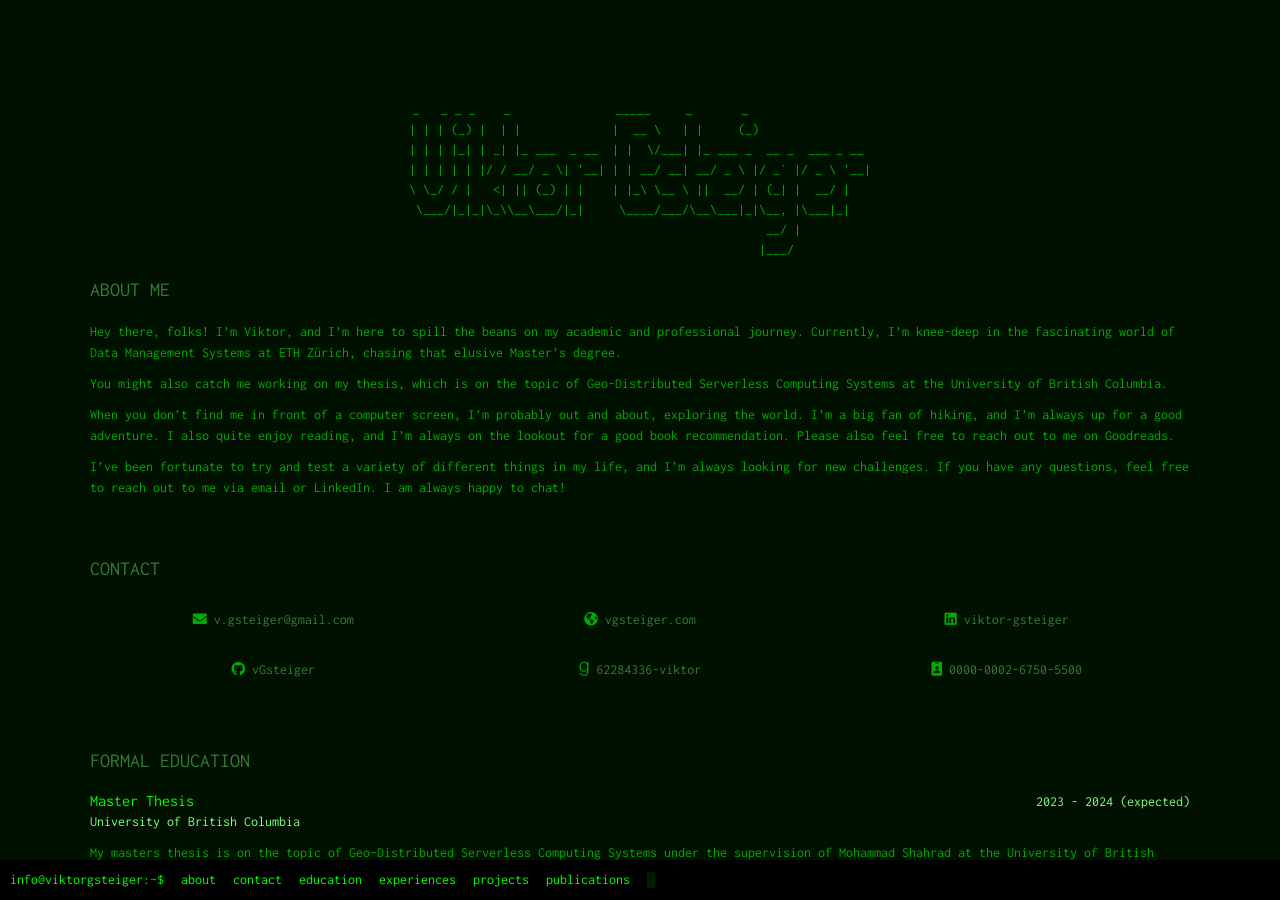
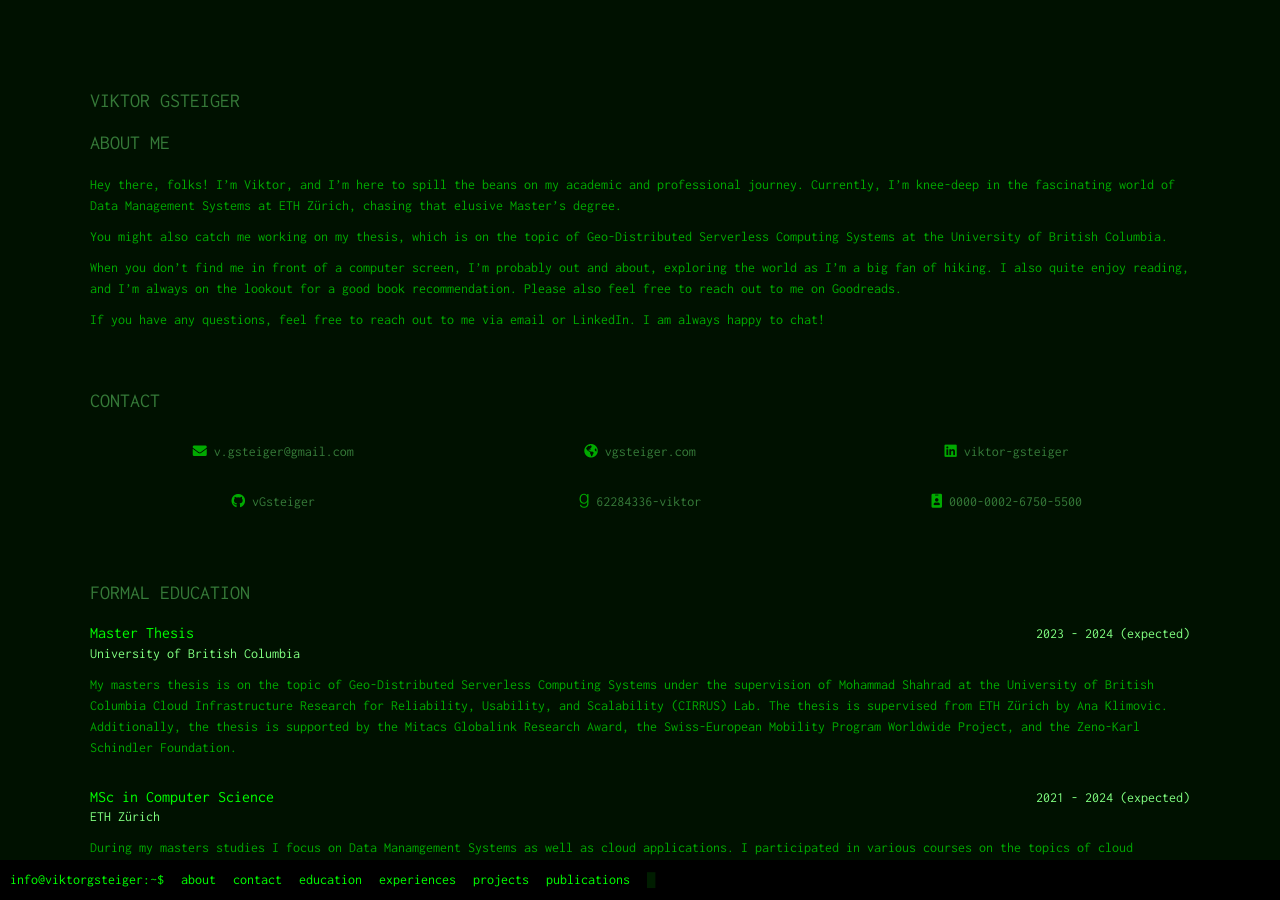
Before and after one commit to vGsteiger/vgsteiger.github.io, a Jekyll site: the page built from index.html, in a window 1280 px wide and 900 px high. Built offline with Jekyll 4.4.1, drawn with Linux system fonts in a browser that asks for light colours.

Commit message:
Fix some things

```diff
--- a/_data/data.yml
+++ b/_data/data.yml
@@ -24,9 +24,9 @@ career-profile:
 
       You might also catch me working on my thesis, which is on the topic of Geo-Distributed Serverless Computing Systems at the University of British Columbia.
 
-      When you don't find me in front of a computer screen, I'm probably out and about, exploring the world. I'm a big fan of hiking, and I'm always up for a good adventure. I also quite enjoy reading, and I'm always on the lookout for a good book recommendation. Please also feel free to reach out to me on Goodreads.
+      When you don't find me in front of a computer screen, I'm probably out and about, exploring the world as I'm a big fan of hiking. I also quite enjoy reading, and I'm always on the lookout for a good book recommendation. Please also feel free to reach out to me on Goodreads.
 
-      I've been fortunate to try and test a variety of different things in my life, and I'm always looking for new challenges. If you have any questions, feel free to reach out to me via email or LinkedIn. I am always happy to chat!
+      If you have any questions, feel free to reach out to me via email or LinkedIn. I am always happy to chat!
 education:
     title: Formal Education
     info:
--- a/_includes/header.html
+++ b/_includes/header.html
@@ -1,10 +1,3 @@
-<pre>
-_   _ _ _    _               _____     _       _
-| | | (_) |  | |             |  __ \   | |     (_)
-| | | |_| | _| |_ ___  _ __  | |  \/___| |_ ___ _  __ _  ___ _ __
-| | | | | |/ / __/ _ \| '__| | | __/ __| __/ _ \ |/ _` |/ _ \ '__|
-\ \_/ / |   <| || (_) | |    | |_\ \__ \ ||  __/ | (_| |  __/ |
- \___/|_|_|\_\\__\___/|_|     \____/___/\__\___|_|\__, |\___|_|
-                                                   __/ |
-                                                  |___/
-</pre>
+<h1 class="section-title">
+    Viktor Gsteiger
+</h1>
```
